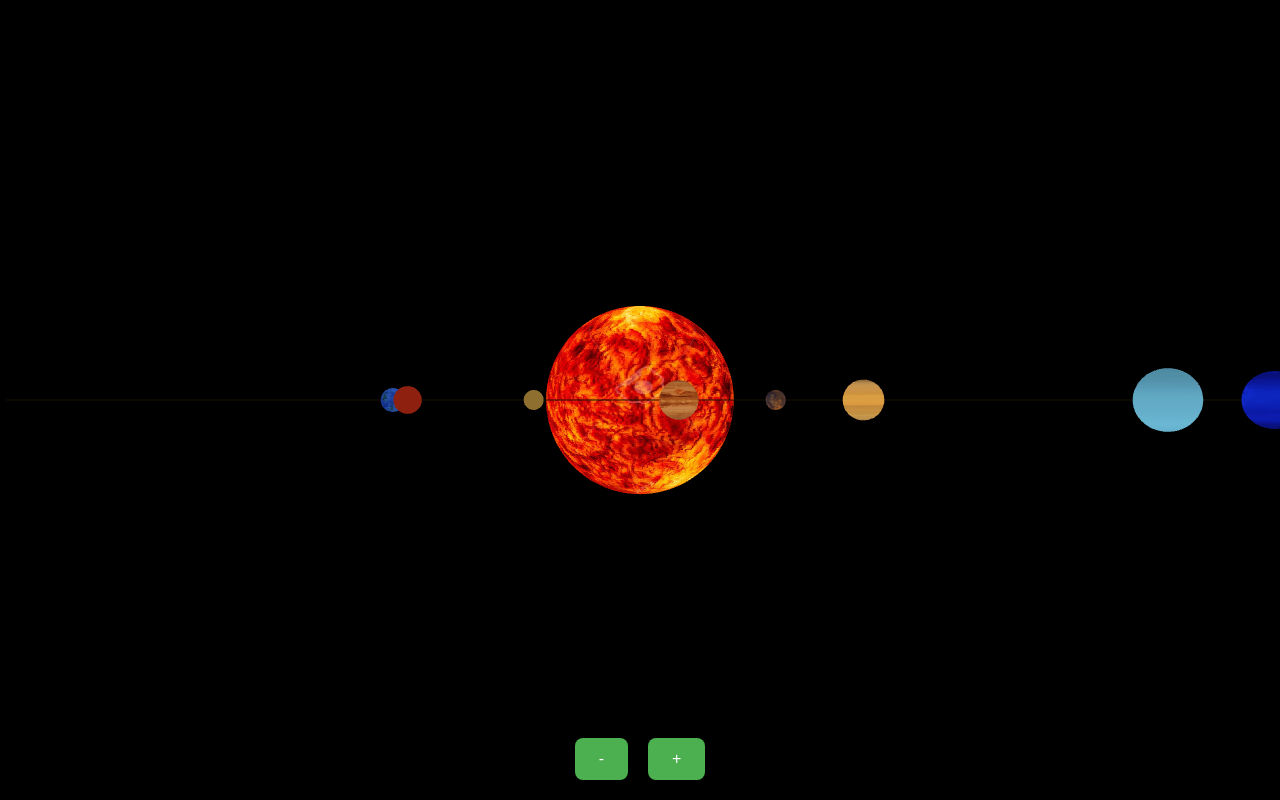
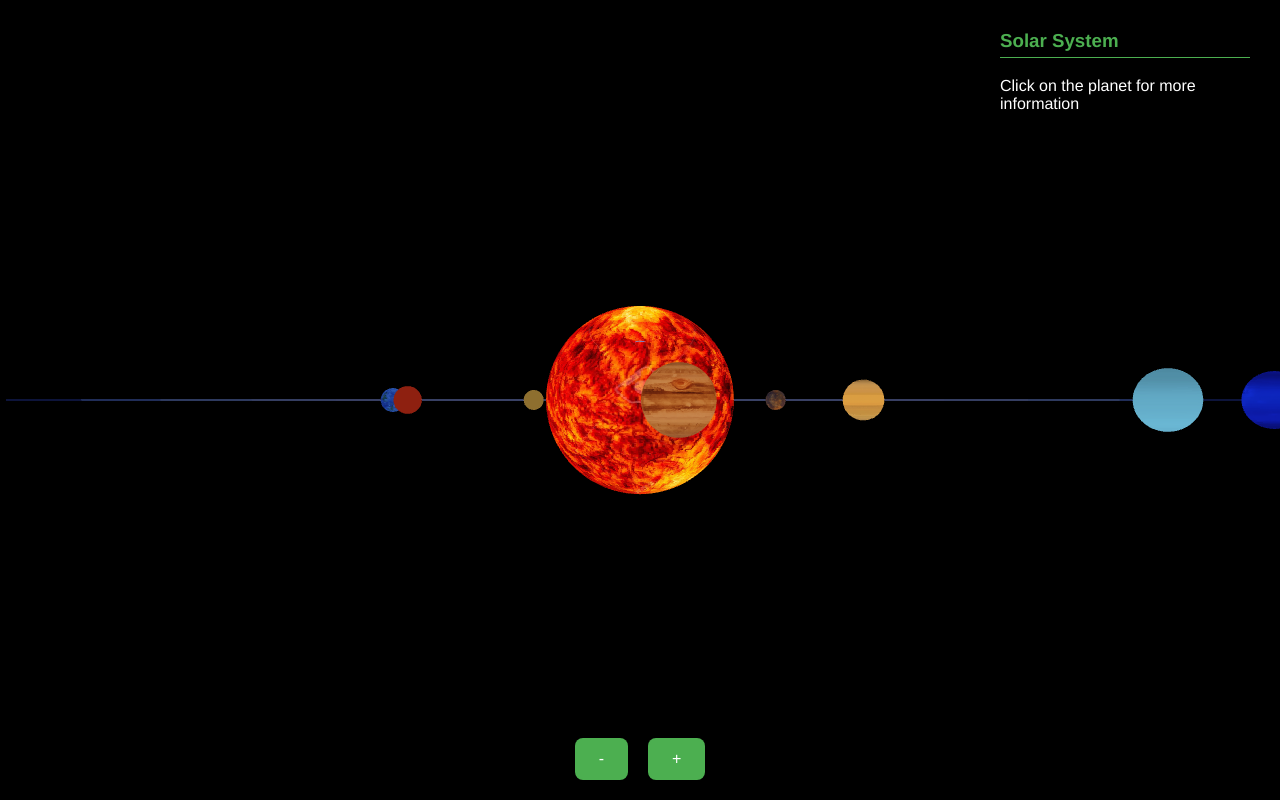
Before and after one commit to MiaSubotic/solarni-sistem, a plain HTML site: page solarni-sistem/index.html in a window 1280 px wide. Drawn offline with nearby package versions, Linux system fonts and the light colour scheme; animation ran at ten frames a second.

Commit message:
zadnji ispravak

```diff
--- a/solarni-sistem/fragment-shader.glsl
+++ b/solarni-sistem/fragment-shader.glsl
@@ -5,19 +5,35 @@ in vec2 v_texcoord;
 uniform sampler2D u_sampler;
 uniform vec4 u_color;
 uniform int u_selected;
+uniform int u_is_planet;
+uniform int u_is_sun;
 
-out vec4 outColor;
+out vec4 fragColor;
 
 void main() {
-    outColor = texture(u_sampler, v_texcoord) * u_color;
+    if (u_is_sun == 1) {
+        // Poseban tretman za sunce
+        fragColor = texture(u_sampler, v_texcoord);
+    }
+    else if (u_is_planet == 1) {
+        // Za planete
+        fragColor = texture(u_sampler, v_texcoord) * u_color;
 
-    if (u_selected == 1) {
-        // Neka svetli malo jače
-        outColor.rgb *= 1.5;
+        // Efekat selektovane planete
+        if (u_selected == 1) {
+            fragColor.rgb *= 1.5;
+            float edge = smoothstep(0.4, 0.5,
+                max(abs(v_texcoord.x - 0.5), abs(v_texcoord.y - 0.5)));
+            fragColor.rgb = mix(fragColor.rgb, vec3(1.0), edge);
+        }
+    }
+    else {
+        // Za orbite
+        fragColor = u_color;
 
-        // Dodajte svetleći obrub
-        float edge = smoothstep(0.4, 0.5,
-            max(abs(v_texcoord.x - 0.5), abs(v_texcoord.y - 0.5)));
-        outColor.rgb = mix(outColor.rgb, vec3(1.0), edge);
+        // Efekat selektovane orbite
+        if (u_selected == 1) {
+            fragColor.rgb *= 1.3;
+        }
     }
 }
--- a/solarni-sistem/index.html
+++ b/solarni-sistem/index.html
@@ -66,7 +66,7 @@
 			padding: 10px;
 			max-width: 250px;
 			transition: all 0.3s ease;
-			display:none;
+
 			z-index: 100;
 			color:white;
 			top:20px;
@@ -97,7 +97,7 @@
     </style>
 </head>
 <body>
-    <div id="loading">Učitavam solar sistem...</div>
+    <div id="loading">The Solar System is loading...</div>
     <canvas id="glcanvas"></canvas>
 
     <div class="controls">
@@ -107,9 +107,8 @@
 
     <div id="planet-info">
         <h3>Solar System</h3>
-        <p>Kliknite na planetu za informacije</p>
+        <p>Click on the planet for more information</p>
     </div>
-
     <script type="module" src="main.js"></script>
 </body>
 </html>
--- a/solarni-sistem/main.js
+++ b/solarni-sistem/main.js
@@ -1,4 +1,4 @@
-import { mat4, vec4 } from "https://cdn.jsdelivr.net/npm/gl-matrix@3.4.0/+esm";
+import { mat4, vec3, vec4 } from "https://cdn.jsdelivr.net/npm/gl-matrix@3.4.0/+esm";
 import WebGLUtils from "../WebGLUtils.js";
 
 // Kreiranje sfere (proceduralno)
@@ -50,7 +50,10 @@ const planets = [
     speed: 1.2,
     color: [0.7, 0.5, 0.4],
     orbitColor: [0.7, 0.5, 0.4, 0.3],
-    texture: "../textures/mercury.jpg"
+    texture: "../textures/mercury.jpg",
+    revolutionPeriod: 88,
+    mass: 0.330,
+    volume: 6.08e10
   },
   {
     name: "Venus",
@@ -59,7 +62,10 @@ const planets = [
     speed: 0.8,
     color: [0.9, 0.7, 0.3],
     orbitColor: [0.9, 0.7, 0.3, 0.3],
-    texture: "../textures/venus.jpg"
+    texture: "../textures/venus.jpg",
+    revolutionPeriod: 225,
+    mass: 4.87,
+    volume: 9.28e11
   },
   {
     name: "Earth",
@@ -68,7 +74,10 @@ const planets = [
     speed: 0.6,
     color: [0.2, 0.4, 0.8],
     orbitColor: [0.2, 0.4, 0.8, 0.3],
-    texture: "../textures/earth.webp"
+    texture: "../textures/earth.webp",
+    revolutionPeriod: 365,
+    mass: 5.97,
+    volume: 1.08e12
   },
   {
     name: "Mars",
@@ -77,16 +86,22 @@ const planets = [
     speed: 0.45,
     color: [0.9, 0.2, 0.1],
     orbitColor: [0.9, 0.2, 0.1, 0.3],
-    texture: "../textures/mars.jpg"
+    texture: "../textures/mars.jpg",
+    revolutionPeriod: 687,
+    mass: 0.642,
+    volume: 1.63e11
   },
   {
     name: "Jupiter",
-    radius: 1.2,
+    radius: 2.3,
     orbitRadius: 5.0,
     speed: 0.3,
     color: [0.8, 0.6, 0.4],
     orbitColor: [0.8, 0.6, 0.4, 0.3],
-    texture: "../textures/jupitermap.jpg"
+    texture: "../textures/jupitermap.jpg",
+    revolutionPeriod: 4333,
+    mass: 1898,
+    volume: 1.43e15
   },
   {
     name: "Saturn",
@@ -95,7 +110,10 @@ const planets = [
     speed: 0.25,
     color: [0.9, 0.8, 0.5],
     orbitColor: [0.9, 0.8, 0.5, 0.3],
-    texture: "../textures/saturnmap.jpg"
+    texture: "../textures/saturnmap.jpg",
+    revolutionPeriod: 10759,
+    mass: 568,
+    volume: 8.27e14
   },
   {
     name: "Uranus",
@@ -104,7 +122,10 @@ const planets = [
     speed: 0.15,
     color: [0.6, 0.8, 0.9],
     orbitColor: [0.6, 0.8, 0.9, 0.3],
-    texture: "../textures/uranus.jpg"
+    texture: "../textures/uranus.jpg",
+    revolutionPeriod: 30687,
+    mass: 86.8,
+    volume: 6.83e13
   },
   {
     name: "Neptune",
@@ -113,13 +134,14 @@ const planets = [
     speed: 0.1,
     color: [0.2, 0.3, 0.9],
     orbitColor: [0.2, 0.3, 0.9, 0.3],
-    texture: "../textures/neptune.jpg"
+    texture: "../textures/neptune.jpg",
+    revolutionPeriod: 60190,
+    mass: 102,
+    volume: 6.25e13
   }
 ];
 
-
-let currentViewMatrix = mat4.create(); // ažuriraće se svaki frame
-
+let currentViewMatrix = mat4.create();
 
 async function main() {
   const canvas = document.getElementById("glcanvas");
@@ -135,6 +157,8 @@ async function main() {
   const planetInfo = document.getElementById('planet-info');
 
   let selectedPlanet = null;
+  let followPlanet = false;
+  let cameraOffset = [0, 5, 5];
   let distance = 5;
   let angleX = 0;
   let angleY = 0;
@@ -155,12 +179,22 @@ async function main() {
   function updatePlanetInfo(planet) {
     const panel = document.getElementById("planet-info");
     if (!panel) return;
+
     panel.innerHTML = `
       <h3>${planet.name}</h3>
       <p>Orbit Radius: ${planet.orbitRadius} AU</p>
-      <p>Orbital Speed: ${planet.speed}</p>
+      <p>Orbital Speed: ${planet.speed} km/s</p>
+      <p>Revolution: ${planet.revolutionPeriod} days</p>
+      <p>Mass: ${planet.mass}x10^24 kg</p>
+      <p>Volume: ${planet.volume} km^3</p>
+      <button id="follow-btn">${followPlanet ? 'Stop Following' : 'Follow Planet'}</button>
     `;
     panel.style.display = 'block';
+
+    document.getElementById('follow-btn').addEventListener('click', () => {
+      followPlanet = !followPlanet;
+      updatePlanetInfo(planet);
+    });
   }
 
   function resizeCanvas() {
@@ -255,6 +289,8 @@ async function main() {
   const u_sampler = gl.getUniformLocation(program, "u_sampler");
   const u_color = gl.getUniformLocation(program, "u_color");
   const u_selected = gl.getUniformLocation(program, "u_selected");
+  const u_is_planet = gl.getUniformLocation(program, "u_is_planet");
+  const u_is_sun = gl.getUniformLocation(program, "u_is_sun");
 
   // Event listeners
   canvas.addEventListener("mousedown", (e) => {
@@ -283,20 +319,28 @@ async function main() {
     e.preventDefault();
   });
 
-  // Detekcija klika na planetu
   canvas.addEventListener('click', (e) => {
-  const mouseX = e.clientX;
-  const mouseY = e.clientY;
-  const planet = detectPlanetAtPosition(mouseX, mouseY); // koristiš već postojeću funkciju
+    const planet = detectPlanetAtPosition(e.clientX, e.clientY);
 
     if (planet) {
-    selectedPlanet = planet.name; // ovo će omogućiti označavanje u shaderu
-    updatePlanetInfo(planet);     // ovo prikazuje info panel
+      if (selectedPlanet === planet.name) {
+        // Ako je već selektovana, prestani da pratiš
+
+        selectedPlanet = null;
+        document.getElementById("planet-info").style.display = 'none';
       } else {
+        // Prati novu planetu
+        selectedPlanet = planet.name;
+        followPlanet = false;
+        updatePlanetInfo(planet);
+      }
+    } else {
+      // Klik van planete - resetuj pogled
+      followPlanet = false;
       selectedPlanet = null;
+      document.getElementById("planet-info").style.display = 'none';
     }
   });
-
 
   function detectPlanetAtPosition(x, y) {
     const rect = canvas.getBoundingClientRect();
@@ -341,16 +385,61 @@ async function main() {
     gl.clear(gl.COLOR_BUFFER_BIT | gl.DEPTH_BUFFER_BIT);
     gl.enable(gl.DEPTH_TEST);
 
-    // Update view matrix
+    // Update view matrix based on follow mode
+    if (followPlanet && selectedPlanet) {
+      const planet = planets.find(p => p.name === selectedPlanet);
+      if (planet) {
+        const angle = planet.speed * elapsedTime;
+        const planetX = planet.orbitRadius * Math.cos(angle);
+        const planetZ = planet.orbitRadius * Math.sin(angle);
 
+        // Calculate camera position with some offset
+        const camX = planetX + cameraOffset[0];
+        const camY = cameraOffset[1];
+        const camZ = planetZ + cameraOffset[2];
+
+        mat4.lookAt(
+          currentViewMatrix,
+          [camX, camY, camZ],
+          [planetX, 0, planetZ],
+          [0, 1, 0]
+        );
+      }
+    } else {
+      // Default orbiting view
       mat4.copy(currentViewMatrix, viewMatrix);
       mat4.translate(currentViewMatrix, currentViewMatrix, [0, 0, -distance]);
       mat4.rotateX(currentViewMatrix, currentViewMatrix, angleX);
       mat4.rotateY(currentViewMatrix, currentViewMatrix, angleY);
+    }
+
+    // Set matrices
     gl.uniformMatrix4fv(u_view, false, currentViewMatrix);
     gl.uniformMatrix4fv(u_projection, false, projectionMatrix);
 
-    // Crtanje Sunca
+    // 1. Crtanje orbita (sve)
+    gl.uniform1i(u_is_planet, 0);
+    gl.bindVertexArray(orbitVAO);
+    gl.disable(gl.DEPTH_TEST);
+    gl.enable(gl.BLEND);
+    gl.blendFunc(gl.SRC_ALPHA, gl.ONE_MINUS_SRC_ALPHA);
+
+    for (let i = 0; i < planets.length; i++) {
+      const planet = planets[i];
+      gl.uniform4fv(u_color, planet.orbitColor);
+      gl.bindBuffer(gl.ARRAY_BUFFER, orbitVBO);
+      gl.bufferData(gl.ARRAY_BUFFER, orbitData[planet.name], gl.STATIC_DRAW);
+      gl.uniformMatrix4fv(u_model, false, mat4.create());
+      gl.drawArrays(gl.LINE_STRIP, 0, orbitData[planet.name].length / 3);
+    }
+
+    // 2. Crtanje Sunca (sa ispravnim depth testom)
+    gl.uniform1i(u_is_sun, 1);
+    gl.uniform1i(u_is_planet, 0);
+    gl.disable(gl.BLEND);
+    gl.enable(gl.DEPTH_TEST);
+    gl.depthMask(true); // Omogući upis u depth buffer
+
     gl.bindVertexArray(sunVAO);
     gl.activeTexture(gl.TEXTURE0);
     gl.bindTexture(gl.TEXTURE_2D, sunTexture);
@@ -362,26 +451,62 @@ async function main() {
     mat4.scale(sunModel, sunModel, [1.6, 1.6, 1.6]);
     gl.uniformMatrix4fv(u_model, false, sunModel);
     gl.drawElements(gl.TRIANGLES, sunGeometry.indices.length, gl.UNSIGNED_SHORT, 0);
+    gl.uniform1i(u_is_sun, 0);
 
-    // Crtanje orbita
-    gl.bindVertexArray(orbitVAO);
+    // 3. Crtanje orbita ispred Sunca (samo vidljivi delovi)
     gl.disable(gl.DEPTH_TEST);
-    planets.forEach(planet => {
+    gl.enable(gl.BLEND);
+    gl.blendFunc(gl.SRC_ALPHA, gl.ONE_MINUS_SRC_ALPHA);
+
+    for (let i = 0; i < planets.length; i++) {
+      const planet = planets[i];
+      const angle = planet.speed * elapsedTime;
+      const planetX = planet.orbitRadius * Math.cos(angle);
+      const planetZ = planet.orbitRadius * Math.sin(angle);
+
+      // Provera da li je orbita ispred Sunca
+      const camPos = [0, 0, distance];
+      const sunPos = [0, 0, 0];
+      const planetPos = [planetX, 0, planetZ];
+
+      const toPlanet = vec3.subtract([], planetPos, sunPos);
+      const toCam = vec3.subtract([], camPos, sunPos);
+      const dot = vec3.dot(toPlanet, toCam);
+
+      if (dot < 0) continue; // Preskoči orbite iza Sunca
+
+      // Osvetli orbitu ako je planetа selektovana
+      const isSelectedOrbit = selectedPlanet === planet.name;
+      if (isSelectedOrbit) {
+        const highlightedColor = [
+          Math.min(planet.orbitColor[0] + 0.3, 1.0),
+          Math.min(planet.orbitColor[1] + 0.3, 1.0),
+          Math.min(planet.orbitColor[2] + 0.3, 1.0),
+          planet.orbitColor[3]
+        ];
+        gl.uniform4fv(u_color, highlightedColor);
+      } else {
+        gl.uniform4fv(u_color, planet.orbitColor);
+      }
+
       gl.bindBuffer(gl.ARRAY_BUFFER, orbitVBO);
       gl.bufferData(gl.ARRAY_BUFFER, orbitData[planet.name], gl.STATIC_DRAW);
-      gl.uniform4fv(u_color, planet.orbitColor);
       gl.uniformMatrix4fv(u_model, false, mat4.create());
       gl.drawArrays(gl.LINE_STRIP, 0, orbitData[planet.name].length / 3);
-    });
+    }
+
+    // 4. Crtanje planeta
+    gl.uniform1i(u_is_planet, 1);
+    gl.disable(gl.BLEND);
     gl.enable(gl.DEPTH_TEST);
+    gl.bindVertexArray(planetVAO);
 
-    // Crtanje planeta
-    gl.bindVertexArray(planetVAO);
     planets.forEach((planet, i) => {
       const angle = planet.speed * elapsedTime;
       const x = planet.orbitRadius * Math.cos(angle);
       const z = planet.orbitRadius * Math.sin(angle);
 
+      gl.uniform1i(u_is_planet, 1);
       gl.activeTexture(gl.TEXTURE0);
       gl.bindTexture(gl.TEXTURE_2D, planetTextures[i]);
       gl.uniform1i(u_sampler, 0);
```
Also changed, not shown: solarni-sistem/style.css (+56 -29 lines). Lines whose indentation alone changed are shown as unchanged.
